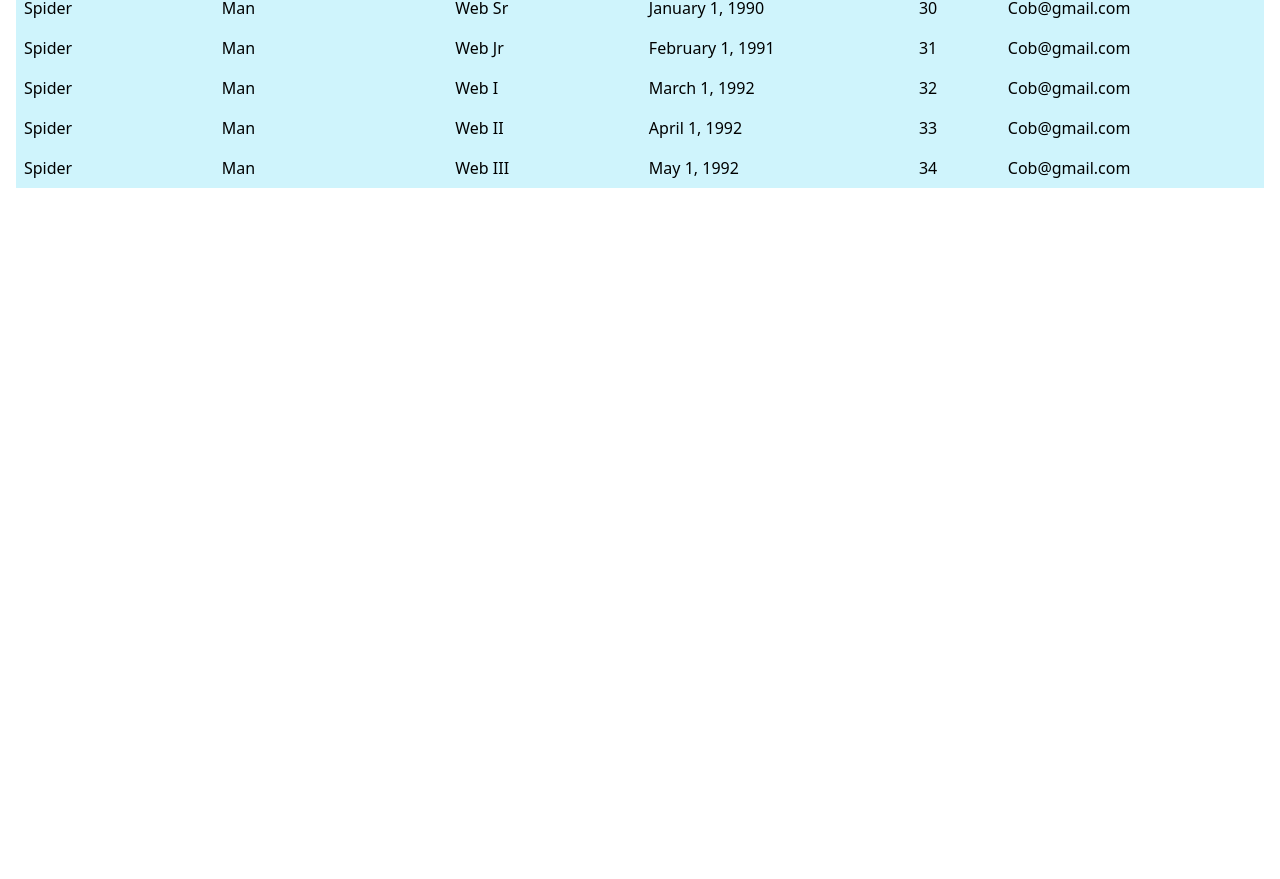
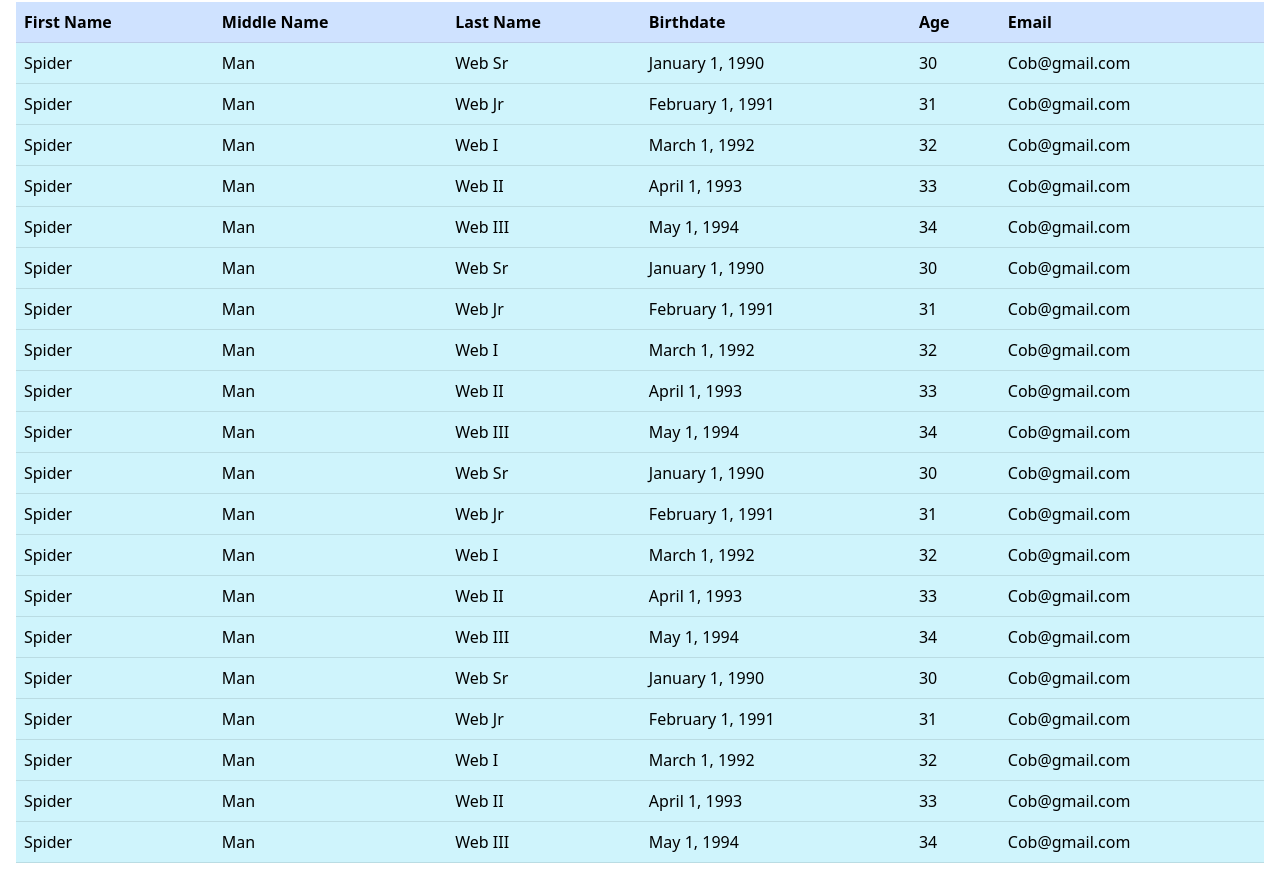
Before and after one commit to spider29/spider29.github.io, a plain HTML site: page patient.html in a window 1280 px wide. Shown: the part 124-1003 px from the top of the page. Before the commit the page ends 800 px from the top, so only its background shows below. Drawn offline with nearby package versions, Linux system fonts and the light colour scheme.

```diff
--- a/patient.html
+++ b/patient.html
@@ -10,8 +10,12 @@
 </head>
 <body>
     <div class="table-responsive m-3">
-        <h1 class="text-center">List of Patients</h1>
-        <table class="table table-info table-borderless table-hover">
+        <div class="bg-warning text-center mb-3">
+            <h1>Health Care System</h1>
+            <h2>List of Patients</h2>
+        </div>
+
+        <table class="table table-info table-hover m-0">
             <thead class="table-primary">
                 <tr>
                     <th>First Name</th>
@@ -51,7 +55,7 @@
                     <td>Spider</td>
                     <td>Man</td>
                     <td>Web II</td>
-                    <td>April 1, 1992</td>
+                    <td>April 1, 1993</td>
                     <td>33</td>
                     <td>Cob@gmail.com</td>
                 </tr>
@@ -59,14 +63,133 @@
                     <td>Spider</td>
                     <td>Man</td>
                     <td>Web III</td>
-                    <td>May 1, 1992</td>
+                    <td>May 1, 1994</td>
+                    <td>34</td>
+                    <td>Cob@gmail.com</td>
+                </tr>
+                <tr >
+                    <td>Spider</td>
+                    <td>Man</td>
+                    <td>Web Sr</td>
+                    <td>January 1, 1990</td>
+                    <td>30</td>
+                    <td>Cob@gmail.com</td>
+                </tr>
+                <tr>
+                    <td>Spider</td>
+                    <td>Man</td>
+                    <td>Web Jr</td>
+                    <td>February 1, 1991</td>
+                    <td>31</td>
+                    <td>Cob@gmail.com</td>
+                </tr>
+                <tr>
+                    <td>Spider</td>
+                    <td>Man</td>
+                    <td>Web I</td>
+                    <td>March 1, 1992</td>
+                    <td>32</td>
+                    <td>Cob@gmail.com</td>
+                </tr>
+                <tr>
+                    <td>Spider</td>
+                    <td>Man</td>
+                    <td>Web II</td>
+                    <td>April 1, 1993</td>
+                    <td>33</td>
+                    <td>Cob@gmail.com</td>
+                </tr>
+                <tr>
+                    <td>Spider</td>
+                    <td>Man</td>
+                    <td>Web III</td>
+                    <td>May 1, 1994</td>
+                    <td>34</td>
+                    <td>Cob@gmail.com</td>
+                </tr>
+                <tr >
+                    <td>Spider</td>
+                    <td>Man</td>
+                    <td>Web Sr</td>
+                    <td>January 1, 1990</td>
+                    <td>30</td>
+                    <td>Cob@gmail.com</td>
+                </tr>
+                <tr>
+                    <td>Spider</td>
+                    <td>Man</td>
+                    <td>Web Jr</td>
+                    <td>February 1, 1991</td>
+                    <td>31</td>
+                    <td>Cob@gmail.com</td>
+                </tr>
+                <tr>
+                    <td>Spider</td>
+                    <td>Man</td>
+                    <td>Web I</td>
+                    <td>March 1, 1992</td>
+                    <td>32</td>
+                    <td>Cob@gmail.com</td>
+                </tr>
+                <tr>
+                    <td>Spider</td>
+                    <td>Man</td>
+                    <td>Web II</td>
+                    <td>April 1, 1993</td>
+                    <td>33</td>
+                    <td>Cob@gmail.com</td>
+                </tr>
+                <tr>
+                    <td>Spider</td>
+                    <td>Man</td>
+                    <td>Web III</td>
+                    <td>May 1, 1994</td>
+                    <td>34</td>
+                    <td>Cob@gmail.com</td>
+                </tr>
+                <tr >
+                    <td>Spider</td>
+                    <td>Man</td>
+                    <td>Web Sr</td>
+                    <td>January 1, 1990</td>
+                    <td>30</td>
+                    <td>Cob@gmail.com</td>
+                </tr>
+                <tr>
+                    <td>Spider</td>
+                    <td>Man</td>
+                    <td>Web Jr</td>
+                    <td>February 1, 1991</td>
+                    <td>31</td>
+                    <td>Cob@gmail.com</td>
+                </tr>
+                <tr>
+                    <td>Spider</td>
+                    <td>Man</td>
+                    <td>Web I</td>
+                    <td>March 1, 1992</td>
+                    <td>32</td>
+                    <td>Cob@gmail.com</td>
+                </tr>
+                <tr>
+                    <td>Spider</td>
+                    <td>Man</td>
+                    <td>Web II</td>
+                    <td>April 1, 1993</td>
+                    <td>33</td>
+                    <td>Cob@gmail.com</td>
+                </tr>
+                <tr>
+                    <td>Spider</td>
+                    <td>Man</td>
+                    <td>Web III</td>
+                    <td>May 1, 1994</td>
                     <td>34</td>
                     <td>Cob@gmail.com</td>
                 </tr>
             </tbody>
         </table>
     </div>
-
     <!--BOOTSTRAP: JAVASCRIPT BUNDLE WITH POPPER PLACED BEFORE THE CLOSING BODY TAG-->
     <script src="https://cdn.jsdelivr.net/npm/bootstrap@5.2.1/dist/js/bootstrap.bundle.min.js" integrity="sha384-u1OknCvxWvY5kfmNBILK2hRnQC3Pr17a+RTT6rIHI7NnikvbZlHgTPOOmMi466C8" crossorigin="anonymous"></script>
 </body>
```
Also changed, not shown: index.html (+3 -2 lines).
